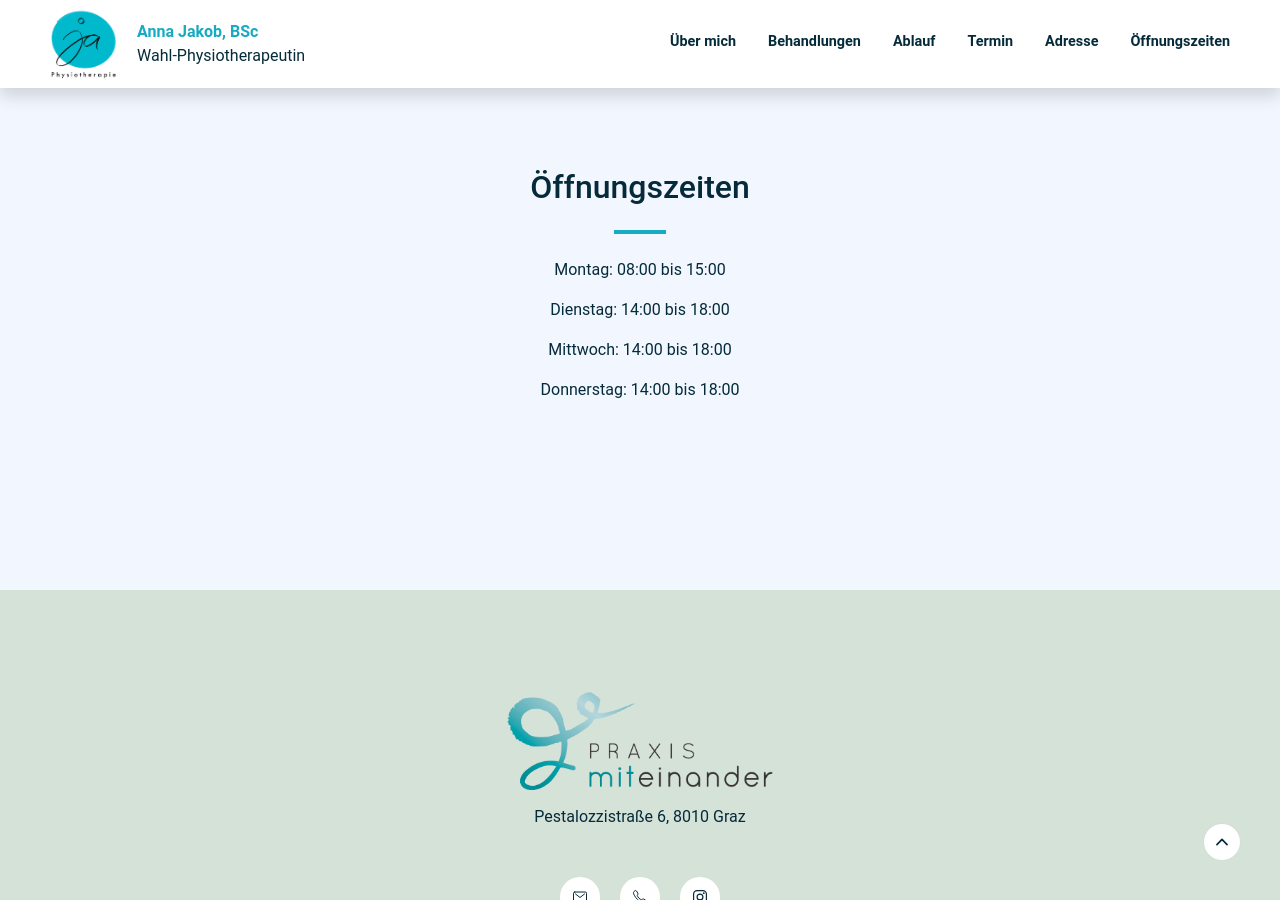
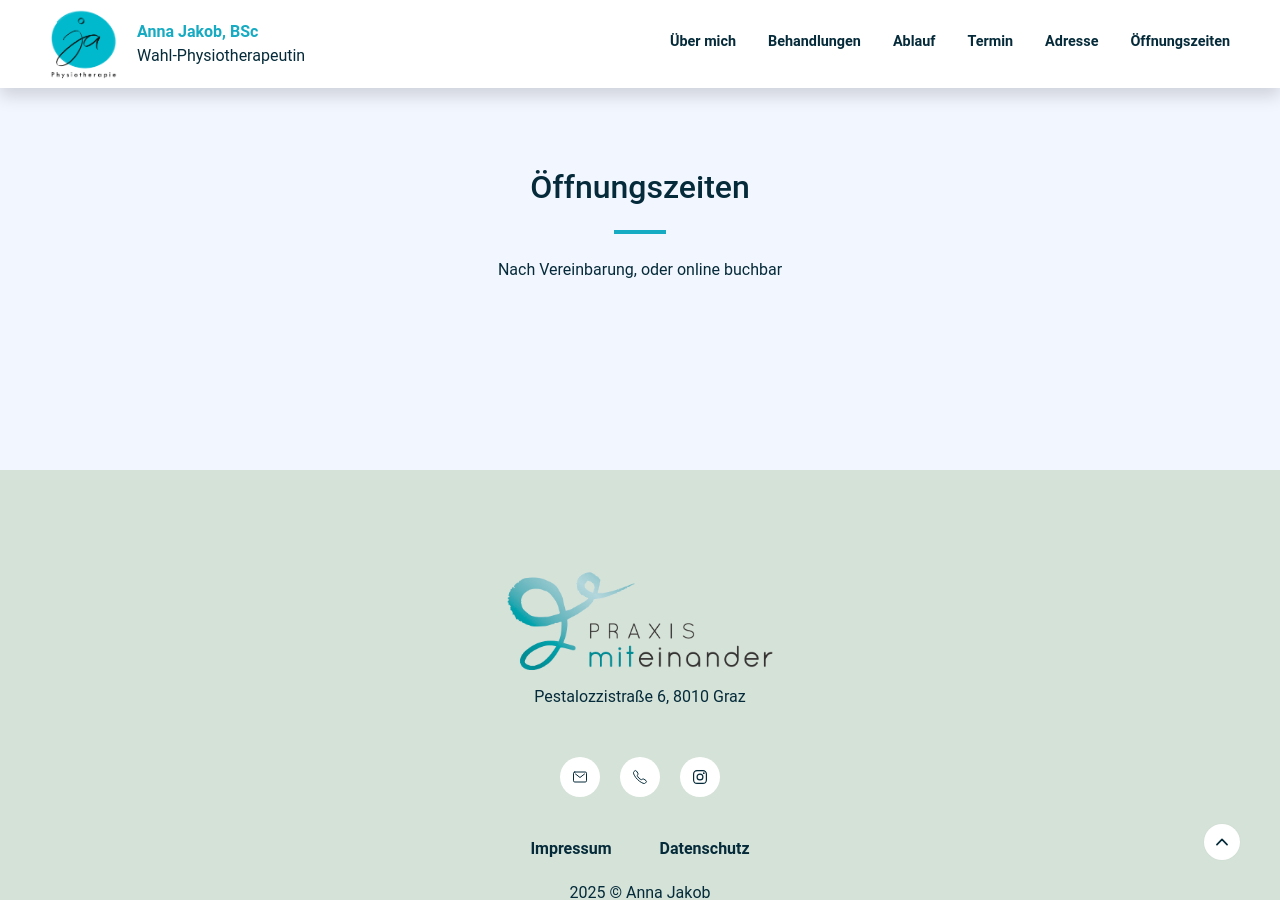
Before and after one commit to paulzwoelfer/annajakob-physio.github.io, a Jekyll site: the page built from index.md, in a window 1280 px wide and 900 px high, scrolled down 4408 px. Built offline with Jekyll 4.4.1, drawn with Linux system fonts in a browser that asks for light colours.

Commit message:
update opening

```diff
--- a/_includes/opening.html
+++ b/_includes/opening.html
@@ -8,6 +8,7 @@
       </div>
       <div class="row gx-4 gx-lg-5 justify-content-center">
         <div class="col-lg-8 col-xl-6 center-text">
+          <p>{{ section.text }}</p>
             {% for tage in section.tage %}
                 <p>{{ tage.tag }}: {{ tage.zeit }}</p>
             {% endfor %}
--- a/index.md
+++ b/index.md
@@ -118,14 +118,15 @@ sections:
   - type: opening.html
     section_id: oeffnungszeiten
     title: Öffnungszeiten
-    tage:
-    - tag: Montag
-      zeit: 08:00 bis 15:00
-    - tag: Dienstag
-      zeit: 14:00 bis 18:00
-    - tag: Mittwoch
-      zeit: 14:00 bis 18:00
-    - tag: Donnerstag
-      zeit: 14:00 bis 18:00
+    text: Nach Vereinbarung, oder <a href="/termin">online buchbar</a>
+    #tage:
+    #- tag: Montag
+    #  zeit: 08:00 bis 15:00
+    #- tag: Dienstag
+    #  zeit: 14:00 bis 18:00
+    #- tag: Mittwoch
+    #  zeit: 14:00 bis 18:00
+    #- tag: Donnerstag
+    #  zeit: 14:00 bis 18:00
 
 ---
```
